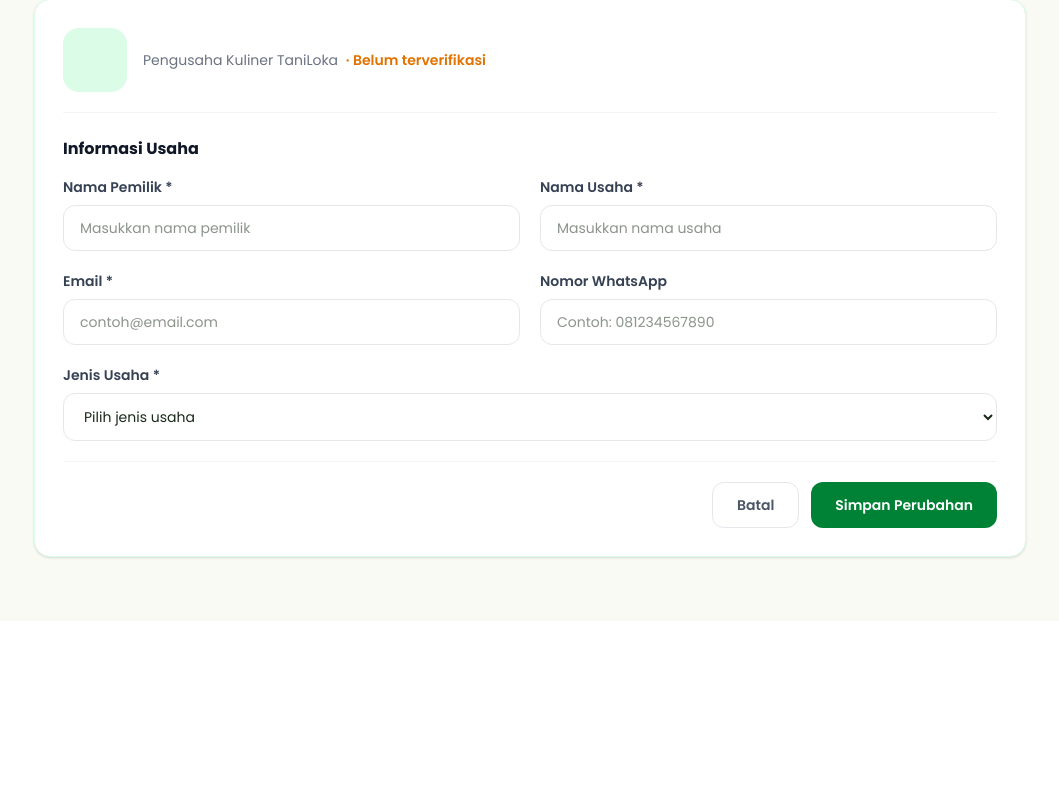
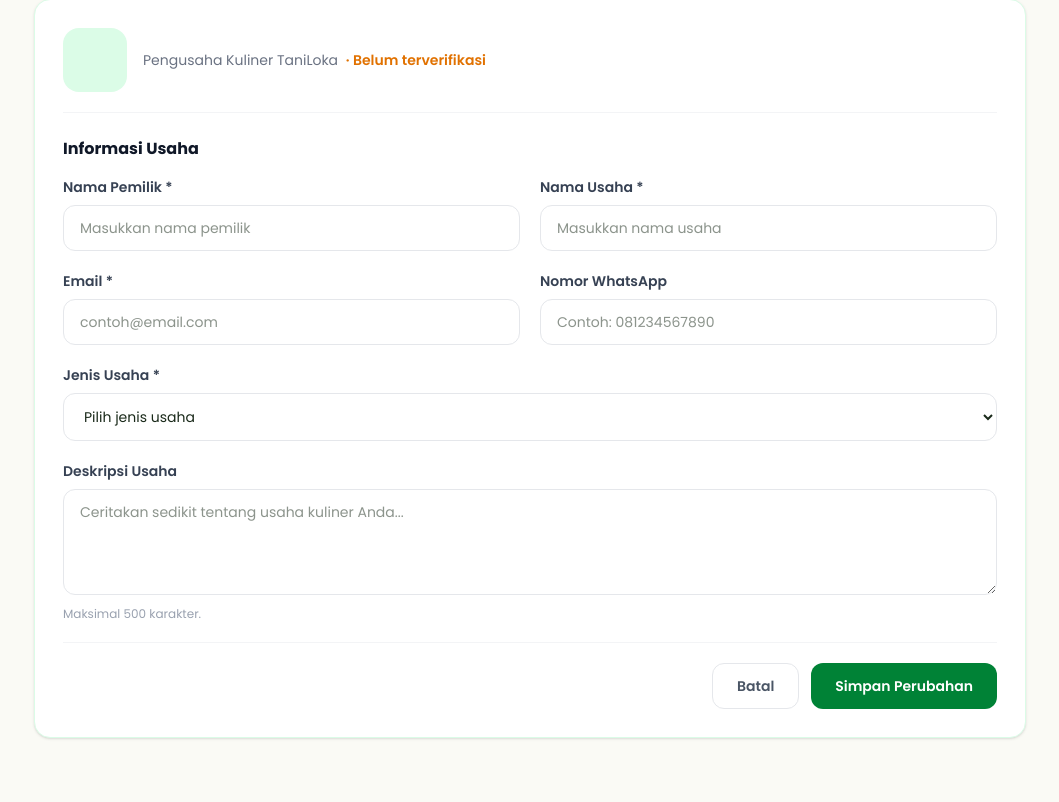
Before and after one commit to Bayu75/TaniLoka, a Laravel app: template resources/views/pengusaha/profil-usaha.blade.php in a window 1280 px wide. Shown: the part 194-996 px from the top of the page, without its empty margins (110-1169 px from the left). Before the commit the page ends 754 px from the top, so only its background shows below. Run offline with Laravel 12, Linux system fonts and the light colour scheme; the template is opened without the code that fills it, so the values that code supplies are empty; style sheets or scripts are compiled from the project's sources.

Commit message:
feat: tambah deskripsi usaha di profil pengusaha

```diff
--- a/app/Http/Controllers/Pengusaha/ProfilUsahaController.php
+++ b/app/Http/Controllers/Pengusaha/ProfilUsahaController.php
@@ -36,6 +36,7 @@ class ProfilUsahaController extends Controller
             'email' => ['required', 'email', Rule::unique('users', 'email')->ignore($user->id)],
             'no_wa' => ['nullable', 'string', 'max:20'],
             'jenis_usaha' => ['required', Rule::in(['restoran', 'kafe', 'hotel', 'katering', 'warung', 'lainnya'])],
+            'deskripsi' => ['nullable', 'string', 'max:500'],
         ], [
             'nama.required' => 'Nama pemilik wajib diisi.',
             'nama_usaha.required' => 'Nama usaha wajib diisi.',
@@ -44,6 +45,7 @@ class ProfilUsahaController extends Controller
             'email.unique' => 'Email sudah dipakai akun lain.',
             'jenis_usaha.required' => 'Jenis usaha wajib dipilih.',
             'jenis_usaha.in' => 'Jenis usaha tidak valid.',
+            'deskripsi.max' => 'Deskripsi usaha maksimal 500 karakter.',
         ]);
 
         $user->update([
@@ -57,6 +59,7 @@ class ProfilUsahaController extends Controller
             [
                 'nama_usaha' => $data['nama_usaha'],
                 'jenis_usaha' => $data['jenis_usaha'],
+                'deskripsi' => $data['deskripsi'] ?? null,
             ]
         );
 
--- a/resources/views/pengusaha/profil-usaha.blade.php
+++ b/resources/views/pengusaha/profil-usaha.blade.php
@@ -121,7 +121,14 @@
                         @endforeach
                     </select>
                 </div>
-
+                            {{-- DESKRIPSI USAHA --}}
+                <div class="md:col-span-2">
+                    <label class="mb-2 block text-sm font-semibold text-gray-700">Deskripsi Usaha</label>
+                    <textarea name="deskripsi" rows="4" maxlength="500"
+                              class="w-full rounded-xl border border-gray-200 px-4 py-3 text-sm outline-none transition focus:border-green-600 focus:ring-2 focus:ring-green-100"
+                              placeholder="Ceritakan sedikit tentang usaha kuliner Anda...">{{ old('deskripsi', $profil?->deskripsi) }}</textarea>
+                    <p class="mt-1 text-xs text-gray-400">Maksimal 500 karakter.</p>
+                </div>
             </div>
 
             {{-- TOMBOL --}}
```
Also changed, not shown: database/migrations/2026_11_16_011809_tambah_deskripsi_ke_profil_pengusaha_table.php (added).
